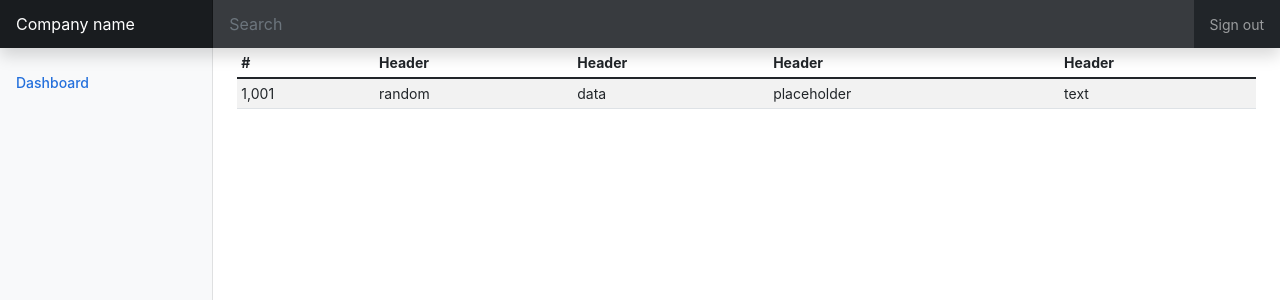
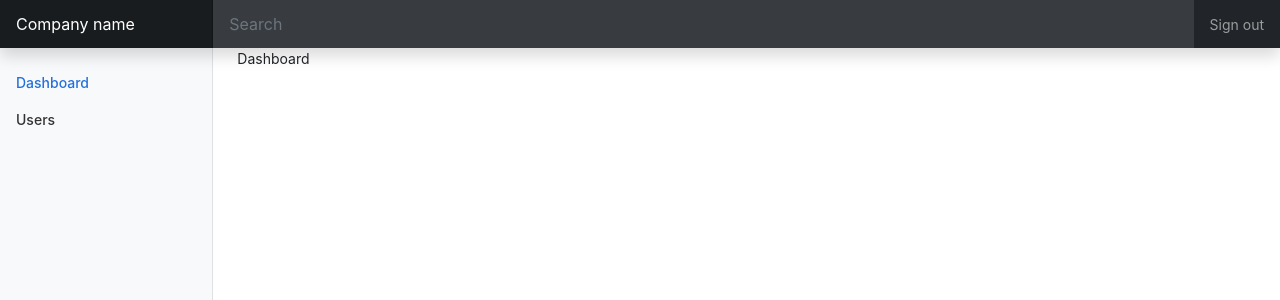
Before and after one commit to nagsamayam/react-example-frontend, a React (Create React App) app: page / in a window 1280 px wide. Shown: the top 300 px of the page. Built offline with nearby package versions, Linux system fonts and the light colour scheme.

Commit message:
Add routes

```diff
--- a/package.json
+++ b/package.json
@@ -8,6 +8,7 @@
     "@testing-library/user-event": "^12.1.10",
     "react": "^17.0.2",
     "react-dom": "^17.0.2",
+    "react-router-dom": "^6.0.2",
     "react-scripts": "4.0.3",
     "web-vitals": "^1.0.1"
   },
--- a/src/App.js
+++ b/src/App.js
@@ -1,58 +1,24 @@
+import { Route, Routes } from 'react-router';
 import './App.css';
+import Menu from './componets/Menu';
+import Nav from './componets/Nav';
+import Dashboard from './pages/Dashboard';
+import Users from './pages/Users';
 
 function App() {
   return (
     <div className="App">
-      <header className="navbar navbar-dark sticky-top bg-dark flex-md-nowrap p-0 shadow">
-        <a className="navbar-brand col-md-3 col-lg-2 me-0 px-3" href="#">Company name</a>
-        <button className="navbar-toggler position-absolute d-md-none collapsed" type="button" data-bs-toggle="collapse" data-bs-target="#sidebarMenu" aria-controls="sidebarMenu" aria-expanded="false" aria-label="Toggle navigation">
-          <span className="navbar-toggler-icon"></span>
-        </button>
-        <input className="form-control form-control-dark w-100" type="text" placeholder="Search" aria-label="Search" />
-        <div className="navbar-nav">
-          <div className="nav-item text-nowrap">
-            <a className="nav-link px-3" href="#">Sign out</a>
-          </div>
-        </div>
-      </header>
 
+      <Nav />
       <div className="container-fluid">
         <div className="row">
-          <nav id="sidebarMenu" className="col-md-3 col-lg-2 d-md-block bg-light sidebar collapse">
-            <div className="position-sticky pt-3">
-              <ul className="nav flex-column">
-                <li className="nav-item">
-                  <a className="nav-link active">
-                    Dashboard
-                  </a>
-                </li>
-              </ul>
-            </div>
-          </nav>
+          <Menu />
 
           <main className="col-md-9 ms-sm-auto col-lg-10 px-md-4">
-            <div className="table-responsive">
-              <table className="table table-striped table-sm">
-                <thead>
-                  <tr>
-                    <th scope="col">#</th>
-                    <th scope="col">Header</th>
-                    <th scope="col">Header</th>
-                    <th scope="col">Header</th>
-                    <th scope="col">Header</th>
-                  </tr>
-                </thead>
-                <tbody>
-                  <tr>
-                    <td>1,001</td>
-                    <td>random</td>
-                    <td>data</td>
-                    <td>placeholder</td>
-                    <td>text</td>
-                  </tr>
-                </tbody>
-              </table>
-            </div>
+              <Routes>
+                <Route path="/" element={<Dashboard />}></Route>
+                <Route path="/users" element={<Users />}></Route>
+              </Routes>
           </main>
         </div>
       </div>
--- /dev/null
+++ b/src/componets/Menu.jsx
@@ -0,0 +1,24 @@
+import { NavLink } from "react-router-dom";
+
+const Menu = () => {
+    return(
+        <nav id="sidebarMenu" className="col-md-3 col-lg-2 d-md-block bg-light sidebar collapse">
+            <div className="position-sticky pt-3">
+              <ul className="nav flex-column">
+                <li className="nav-item">
+                  <NavLink to={'/'} className={(navData) => "nav-link" + (navData.isActive ? ' active' : '')}>
+                    Dashboard
+                  </NavLink>
+                </li>
+                <li className="nav-item">
+                    <NavLink to={'/users'} className={(navData) => "nav-link" + (navData.isActive ? ' active' : '')}>
+                        Users
+                    </NavLink>
+                </li>
+              </ul>
+            </div>
+        </nav>
+    )
+}
+
+export default Menu;
--- /dev/null
+++ b/src/componets/Nav.jsx
@@ -0,0 +1,18 @@
+const Nav = () => {
+    return(
+        <header className="navbar navbar-dark sticky-top bg-dark flex-md-nowrap p-0 shadow">
+            <a className="navbar-brand col-md-3 col-lg-2 me-0 px-3" href="#">Company name</a>
+            <button className="navbar-toggler position-absolute d-md-none collapsed" type="button" data-bs-toggle="collapse" data-bs-target="#sidebarMenu" aria-controls="sidebarMenu" aria-expanded="false" aria-label="Toggle navigation">
+                <span className="navbar-toggler-icon"></span>
+            </button>
+            <input className="form-control form-control-dark w-100" type="text" placeholder="Search" aria-label="Search" />
+            <div className="navbar-nav">
+                <div className="nav-item text-nowrap">
+                    <a className="nav-link px-3" href="#">Sign out</a>
+                </div>
+            </div>
+        </header>
+    )
+}
+
+export default Nav
--- a/src/index.js
+++ b/src/index.js
@@ -3,10 +3,14 @@ import ReactDOM from 'react-dom';
 import './index.css';
 import App from './App';
 import reportWebVitals from './reportWebVitals';
+import { BrowserRouter } from "react-router-dom";
+
 
 ReactDOM.render(
   <React.StrictMode>
-    <App />
+    <BrowserRouter>
+    < App />
+    </BrowserRouter>
   </React.StrictMode>,
   document.getElementById('root')
 );
--- /dev/null
+++ b/src/pages/Dashboard.jsx
@@ -0,0 +1,9 @@
+const Dashboard = () => {
+    return(
+        <div>
+            Dashboard
+        </div>
+    )
+}
+
+export default Dashboard
--- /dev/null
+++ b/src/pages/Users.jsx
@@ -0,0 +1,28 @@
+const Users = () => {
+    return(
+        <div className="table-responsive">
+            <table className="table table-striped table-sm">
+                <thead>
+                    <tr>
+                    <th scope="col">#</th>
+                    <th scope="col">Header</th>
+                    <th scope="col">Header</th>
+                    <th scope="col">Header</th>
+                    <th scope="col">Header</th>
+                    </tr>
+                </thead>
+                <tbody>
+                    <tr>
+                    <td>1,001</td>
+                    <td>random</td>
+                    <td>data</td>
+                    <td>placeholder</td>
+                    <td>text</td>
+                    </tr>
+                </tbody>
+            </table>
+        </div>
+    )
+}
+
+export default Users;
```
Also changed, not shown: 1 other file (tests, documents, lock files or other folders).
